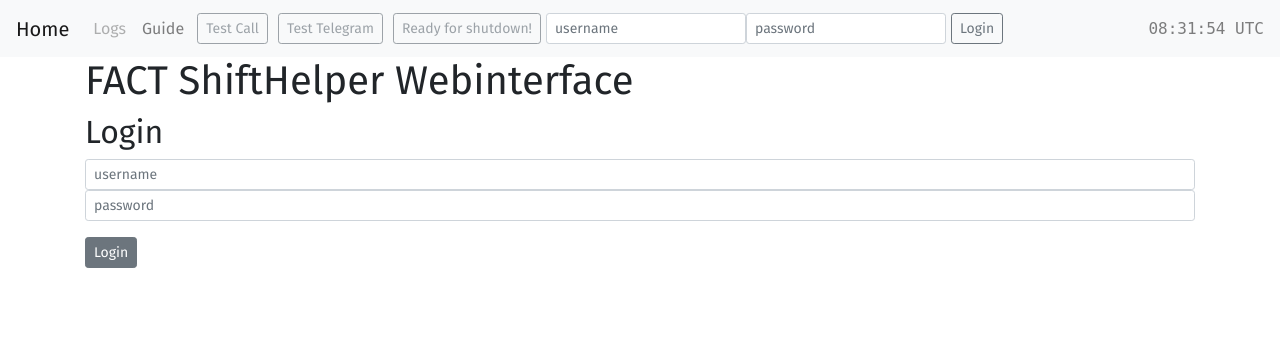
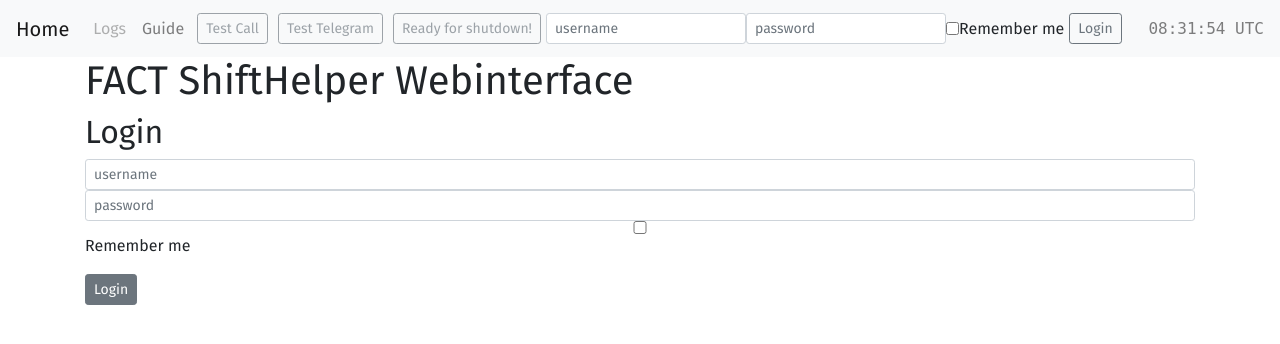
Before and after one commit to fact-project/shifthelper_webinterface, a Python web app: template shifthelper_webinterface/templates/login.html in a window 1280 px wide. Shown: the top 344 px of the page. Run offline with Jinja, Linux system fonts and the light colour scheme; the template is opened without the code that fills it, so the values that code supplies are empty.

Commit message:
Implement remember me functionality

```diff
--- a/shifthelper_webinterface/templates/layout.html
+++ b/shifthelper_webinterface/templates/layout.html
@@ -30,8 +30,10 @@
           </button>
           <form method="POST" action="/login?next={{request.args.get('next', '/')}}" class="form-inline">
             <div class="form-group">
-              <input id="username" class="form-control form-control-sm" name="username" type="text" value placeholder="username">
-              <input id="password" class="form-control form-control-sm" name="password" type="password" value placeholder="password">
+              <input id="username" class="form-control form-control-sm" name="username" type="text" placeholder="username">
+              <input id="password" class="form-control form-control-sm" name="password" type="password" placeholder="password">
+              <input id="remember" class="form-control form-control-sm" name="remember" type="checkbox">
+              <label class="form-check-label" for="remember">Remember me</label>
             </div>
             <button type="submit" class="btn btn-outline-secondary btn-sm">Login</button>
           </form>
--- a/shifthelper_webinterface/templates/login.html
+++ b/shifthelper_webinterface/templates/login.html
@@ -7,6 +7,8 @@
       <div class="form-group">
         <input id="username" class="form-control form-control-sm" name="username" type="text" value placeholder="username">
         <input id="password" class="form-control form-control-sm" name="password" type="password" value placeholder="password">
+        <input id="remember" class="form-control form-control-sm" name="remember" type="checkbox">
+        <label class="form-check-label" for="remember">Remember me</label>
       </div>
       <button type="submit" class="btn btn-secondary btn-sm">Login</button>
     </form>
```
Also changed, not shown: shifthelper_webinterface/__init__.py (+5 -5 lines).
